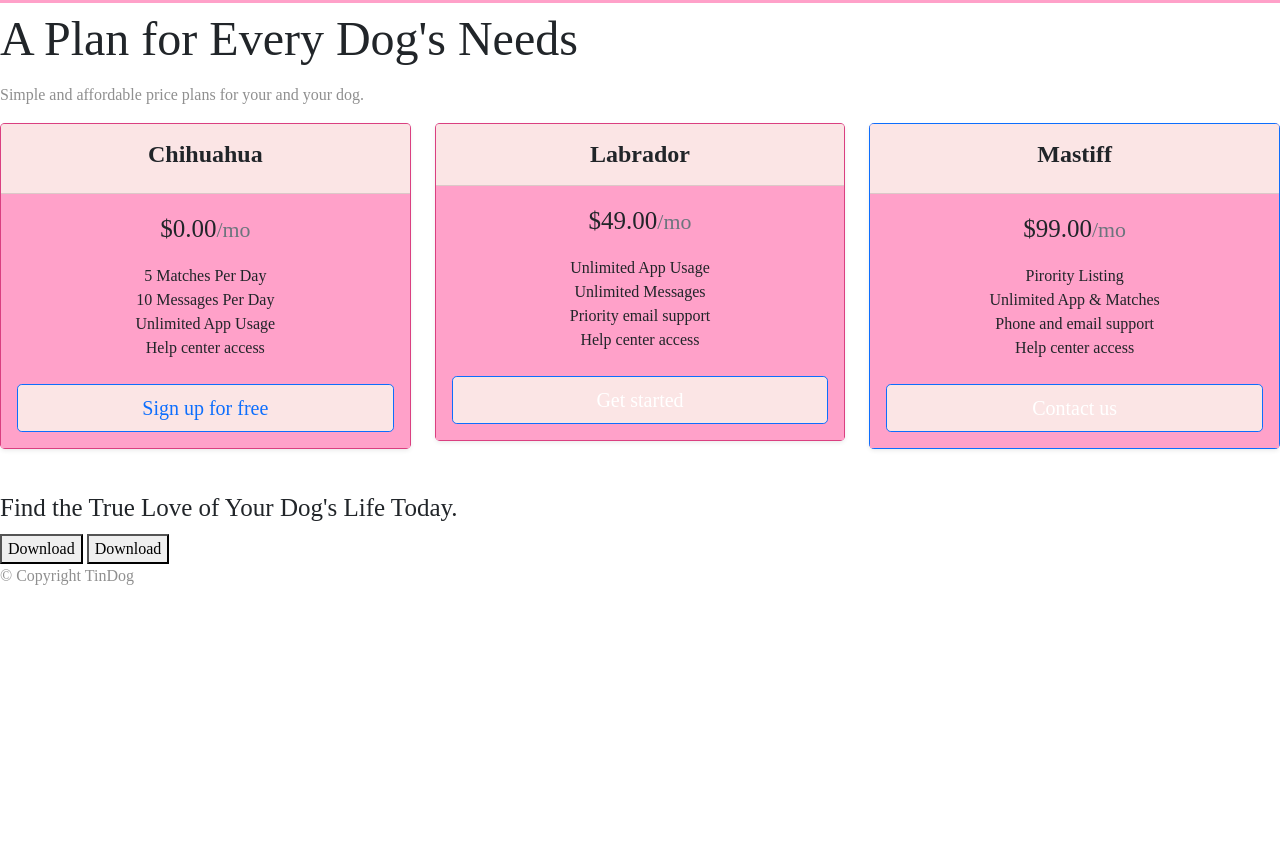
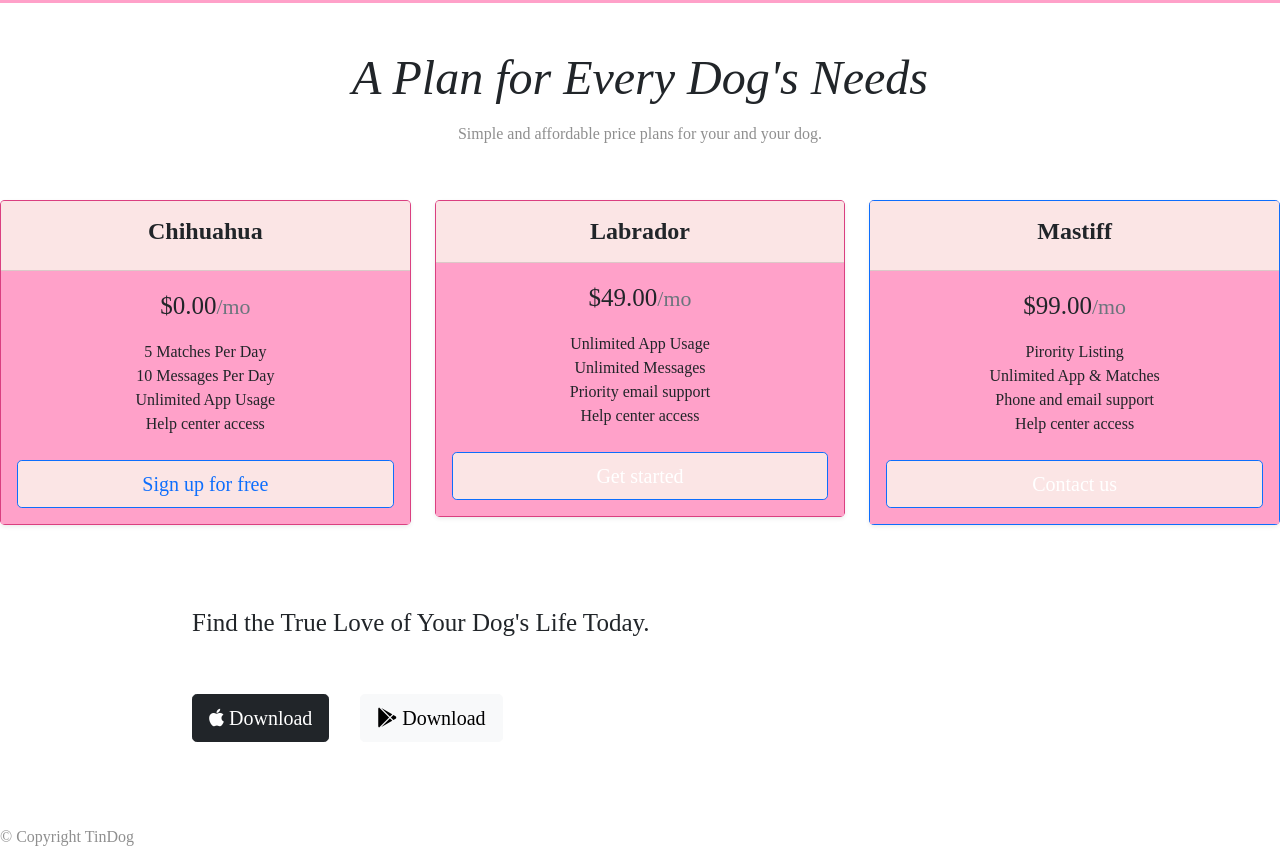
Before and after one commit to skmcdowelljr73/TinDog-Start-master, a plain HTML site: page index.html in a window 1280 px wide. Shown: the part 2090-2955 px from the top of the page. Before the commit the page ends 2694 px from the top, so only its background shows below. Drawn offline with nearby package versions, Linux system fonts and the light colour scheme.

Commit message:
Finally changes 4:54 pm

```diff
--- a/css/styles.css
+++ b/css/styles.css
@@ -121,3 +121,6 @@ Download Buttons */
 {
      background-color: #FBE5E5;
 }
+#pricing{
+    text-align:center;
+}
--- a/index.html
+++ b/index.html
@@ -139,9 +139,10 @@
   <!-- Pricing -->
 
   <section id="pricing">
-
-    <h2>A Plan for Every Dog's Needs</h2>
+ <div class="container-fluid">
+    <em><h2>A Plan for Every Dog's Needs</h2></em>
     <p>Simple and affordable price plans for your and your dog.</p>
+</div>
 
     <div class="row row-cols-1 row-cols-md-3 mb-3 text-center">
         <div class="col">
@@ -227,11 +228,13 @@
   <!-- Call to Action -->
 
   <section id="cta">
-
+   <div class="container-fluid">
     <h3>Find the True Love of Your Dog's Life Today.</h3>
-    <button type="button">Download</button>
-    <button type="button">Download</button>
-
+    <!-- updating the button styles -->
+    <button type="button" class="btn btn-dark btn-lg download-button"> <i class="fab fa-apple"></i> Download</button>
+    <button type="button" class="btn btn-light btn-lg download-button"> <i class="fab fa-google-play"></i> Download</button>
+  </div>
+ </div>
   </section>
 
 
```
